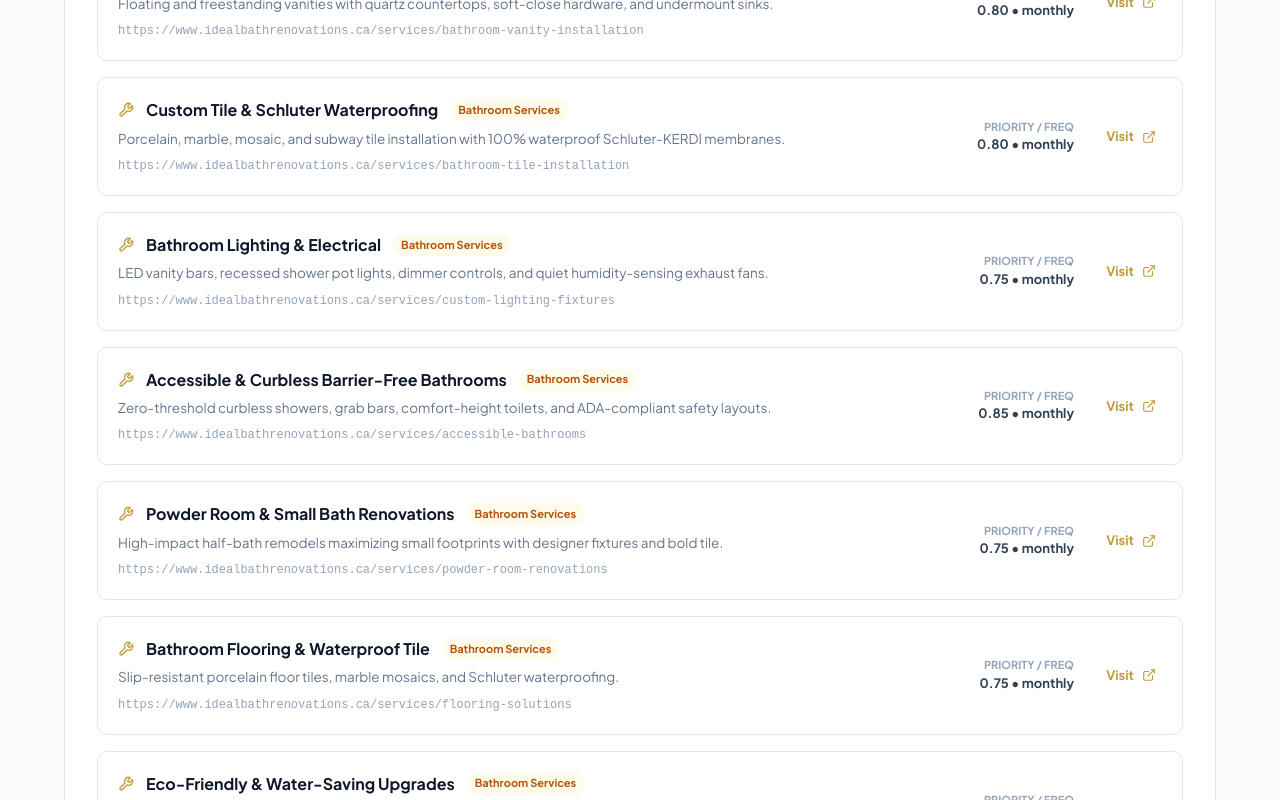
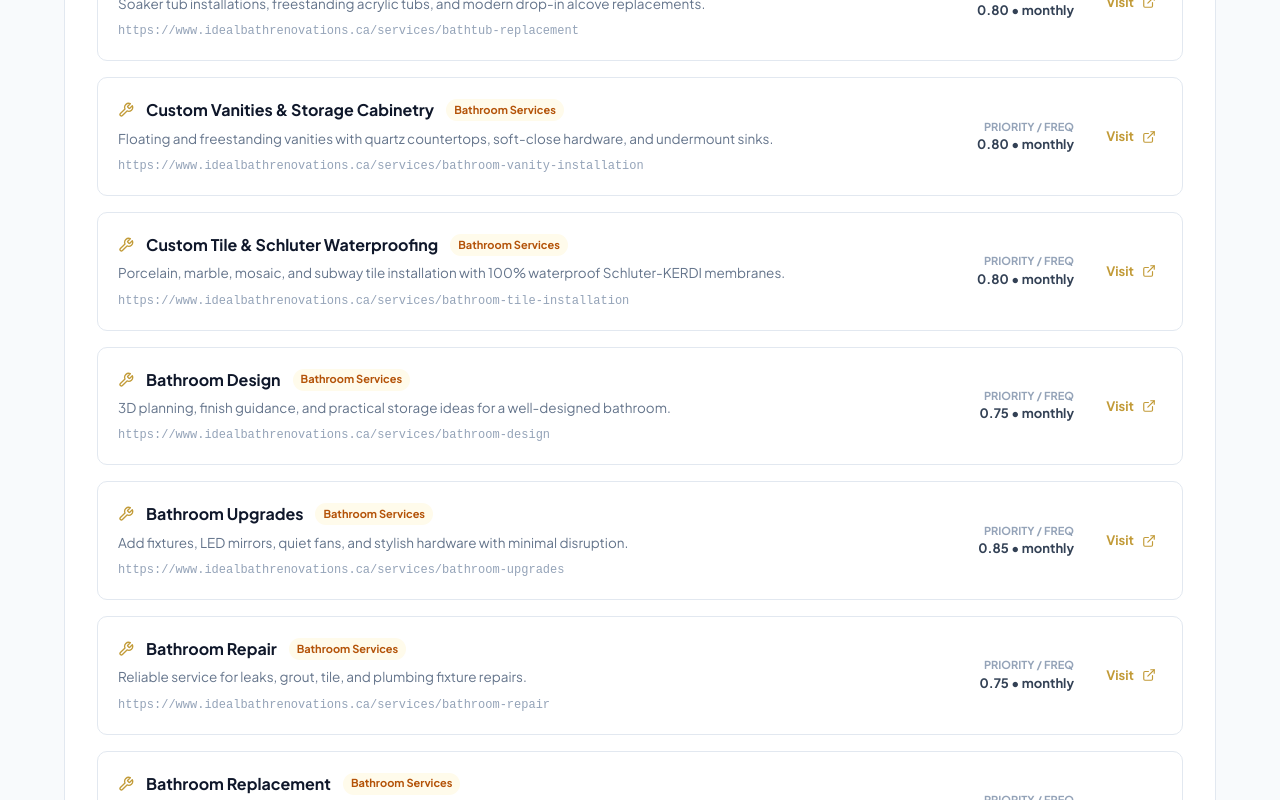
Before and after one commit to AdreesGujjar22/Ideal-Bath-Renovations, a React (Vite) app: page /sitemap in a window 1280 px wide. Shown: the part 2000-2800 px from the top of the page. Built offline with nearby package versions, Linux system fonts and the light colour scheme; the HTML template or start-up script is replaced by a standard one.

Commit message:
fix urls

```diff
--- a/src/App.tsx
+++ b/src/App.tsx
@@ -134,7 +134,7 @@
               {/* Legacy skin-care routes redirected to modern renovation equivalents */}
               <Route path="/treatments" element={<Navigate to="/services" replace />} />
               <Route path="/rfMicroNeedling" element={<Navigate to="/services/shower-remodeling" replace />} />
-              <Route path="/resurfacingTreatment" element={<Navigate to="/services/bathtub-replacement" replace />} />
+              <Route path="/resurfacingTreatment" element={<Navigate to="/services/shower-remodeling" replace />} />
               <Route path="/nanoneedling" element={<Navigate to="/services/bathroom-upgrades" replace />} />
 
               {/* Catch-all fallback */}
--- a/src/pages/NanoNeedling.tsx
+++ b/src/pages/NanoNeedling.tsx
@@ -14,13 +14,13 @@
       <SEO
         title="ADA Accessible & Barrier-Free Bathrooms Langley | Ideal Bath Renovations"
         description="Certified aging-in-place and ADA barrier-free bathroom remodeling in Langley, BC. Zero-threshold curbless showers, grab bar reinforcement, and comfort-height fixtures."
-        canonical="https://www.idealbathrenovations.ca/nanoneedling"
+        canonical="https://www.idealbathrenovations.ca/services/bathroom-upgrades"
         keywords="ADA Accessible Bathroom, Barrier Free Shower, Wheelchair Accessible Bathroom Langley, Aging in Place Renovations BC"
       />
       <Breadcrumbs
         items={[
-          { label: "Services", path: "/treatments" },
-          { label: "ADA Accessibility", path: "/nanoneedling", icon: <Accessibility size={14} color="#c29b38" /> },
+          { label: "Services", path: "/services" },
+          { label: "ADA Accessibility", path: "/services/bathroom-upgrades", icon: <Accessibility size={14} color="#c29b38" /> },
         ]}
         badge="Zero-Threshold Safety"
       />
--- a/src/pages/ResurfacingTreatment.tsx
+++ b/src/pages/ResurfacingTreatment.tsx
@@ -15,13 +15,13 @@
       <SEO
         title="Walk-In Showers & Custom Steam Suites Langley | Ideal Bath Renovations"
         description="Luxury curbless walk-in showers, custom tile benches, frameless glass, and residential ThermaSol steam generator suites in Langley, BC."
-        canonical="https://www.idealbathrenovations.ca/resurfacingTreatment"
+        canonical="https://www.idealbathrenovations.ca/services/shower-remodeling"
         keywords="Walk In Shower Langley, Steam Shower Installation, Curbless Tile Shower, Luxury Ensuite Steam Suite BC"
       />
       <Breadcrumbs
         items={[
-          { label: "Services", path: "/treatments" },
-          { label: "Walk-In Showers & Steam", path: "/resurfacingTreatment", icon: <Bath size={14} color="#c29b38" /> },
+          { label: "Services", path: "/services" },
+          { label: "Walk-In Showers & Steam", path: "/services/shower-remodeling", icon: <Bath size={14} color="#c29b38" /> },
         ]}
         badge="Luxury Spa Grade"
       />
--- a/src/pages/RfMicroNeedling.tsx
+++ b/src/pages/RfMicroNeedling.tsx
@@ -16,13 +16,13 @@
       <SEO
         title="Tub-to-Shower Conversions Langley | Ideal Bath Renovations"
         description="Convert your old bathtub into a modern walk-in tile shower. Fast turnaround, 100% Schluter waterproofing, heavy frameless glass, and lifetime protection in Langley, BC."
-        canonical="https://www.idealbathrenovations.ca/rfMicroNeedling"
+        canonical="https://www.idealbathrenovations.ca/services/shower-remodeling"
         keywords="Tub to Shower Conversion, Bathtub Replacement, Walk In Tile Shower, Schluter Waterproofing Langley BC"
       />
       <Breadcrumbs
         items={[
-          { label: "Services", path: "/treatments" },
-          { label: "Tub-to-Shower Conversions", path: "/rfMicroNeedling", icon: <ShowerHead size={14} color="#c29b38" /> },
+          { label: "Services", path: "/services" },
+          { label: "Tub-to-Shower Conversions", path: "/services/shower-remodeling", icon: <ShowerHead size={14} color="#c29b38" /> },
         ]}
         badge="Completed in 5-7 Days"
       />
--- a/src/pages/SitemapPage.tsx
+++ b/src/pages/SitemapPage.tsx
@@ -89,6 +89,16 @@
     changefreq: "monthly",
     lastmod: "2026-09-05",
   },
+  {
+    url: "https://www.idealbathrenovations.ca/reviews",
+    path: "/reviews",
+    title: "Client Reviews",
+    description: "Read reviews from homeowners about bathroom remodeling projects in Langley and the Fraser Valley.",
+    category: "Core Pages",
+    priority: "0.85",
+    changefreq: "monthly",
+    lastmod: "2026-09-05",
+  },
 
   // 12 Services
   {
@@ -142,70 +152,70 @@
     lastmod: "2026-09-05",
   },
   {
-    url: "https://www.idealbathrenovations.ca/services/custom-lighting-fixtures",
-    path: "/services/custom-lighting-fixtures",
-    title: "Bathroom Lighting & Electrical",
-    description: "LED vanity bars, recessed shower pot lights, dimmer controls, and quiet humidity-sensing exhaust fans.",
+    url: "https://www.idealbathrenovations.ca/services/bathroom-design",
+    path: "/services/bathroom-design",
+    title: "Bathroom Design",
+    description: "3D planning, finish guidance, and practical storage ideas for a well-designed bathroom.",
     category: "Bathroom Services",
     priority: "0.75",
     changefreq: "monthly",
     lastmod: "2026-09-05",
   },
   {
-    url: "https://www.idealbathrenovations.ca/services/accessible-bathrooms",
-    path: "/services/accessible-bathrooms",
-    title: "Accessible & Curbless Barrier-Free Bathrooms",
-    description: "Zero-threshold curbless showers, grab bars, comfort-height toilets, and ADA-compliant safety layouts.",
+    url: "https://www.idealbathrenovations.ca/services/bathroom-upgrades",
+    path: "/services/bathroom-upgrades",
+    title: "Bathroom Upgrades",
+    description: "Add fixtures, LED mirrors, quiet fans, and stylish hardware with minimal disruption.",
     category: "Bathroom Services",
     priority: "0.85",
     changefreq: "monthly",
     lastmod: "2026-09-05",
   },
   {
-    url: "https://www.idealbathrenovations.ca/services/powder-room-renovations",
-    path: "/services/powder-room-renovations",
-    title: "Powder Room & Small Bath Renovations",
-    description: "High-impact half-bath remodels maximizing small footprints with designer fixtures and bold tile.",
+    url: "https://www.idealbathrenovations.ca/services/bathroom-repair",
+    path: "/services/bathroom-repair",
+    title: "Bathroom Repair",
+    description: "Reliable service for leaks, grout, tile, and plumbing fixture repairs.",
     category: "Bathroom Services",
     priority: "0.75",
     changefreq: "monthly",
     lastmod: "2026-09-05",
   },
   {
-    url: "https://www.idealbathrenovations.ca/services/flooring-solutions",
-    path: "/services/flooring-solutions",
-    title: "Bathroom Flooring & Waterproof Tile",
-    description: "Slip-resistant porcelain floor tiles, marble mosaics, and Schluter waterproofing.",
+    url: "https://www.idealbathrenovations.ca/services/bathroom-replacement",
+    path: "/services/bathroom-replacement",
+    title: "Bathroom Replacement",
+    description: "Replace outdated bathroom fixtures with modern, efficient options.",
     category: "Bathroom Services",
     priority: "0.75",
     changefreq: "monthly",
     lastmod: "2026-09-05",
   },
   {
-    url: "https://www.idealbathrenovations.ca/services/eco-friendly-upgrades",
-    path: "/services/eco-friendly-upgrades",
-    title: "Eco-Friendly & Water-Saving Upgrades",
-    description: "WaterSense certified low-flow showerheads, dual-flush toilets, and sustainable building materials.",
+    url: "https://www.idealbathrenovations.ca/services/bathroom-installation",
+    path: "/services/bathroom-installation",
+    title: "Bathroom Installation",
+    description: "New bathroom fixtures, plumbing, tile, and complete build-outs.",
     category: "Bathroom Services",
     priority: "0.70",
     changefreq: "monthly",
     lastmod: "2026-09-05",
   },
   {
-    url: "https://www.idealbathrenovations.ca/services/smart-bathroom-tech",
-    path: "/services/smart-bathroom-tech",
-    title: "Smart Bathroom Technology Integration",
-    description: "Digital thermostatic valves, smart bidet toilets, anti-fog LED mirrors, and smart ventilation systems.",
+    url: "https://www.idealbathrenovations.ca/services/bathroom-restoration",
+    path: "/services/bathroom-restoration",
+    title: "Bathroom Restoration",
+    description: "Repair water damage, mold, subfloors, and waterproofing after bathroom damage.",
     category: "Bathroom Services",
     priority: "0.75",
     changefreq: "monthly",
     lastmod: "2026-09-05",
   },
   {
-    url: "https://www.idealbathrenovations.ca/services/luxury-ensuite-transformations",
-    path: "/services/luxury-ensuite-transformations",
-    title: "Luxury Master Ensuite Transformations",
-    description: "Spa-grade master suites featuring double vanities, freestanding soaking tubs, and custom steam showers.",
+    url: "https://www.idealbathrenovations.ca/services/bathroom-renovation",
+    path: "/services/bathroom-renovation",
+    title: "Bathroom Renovation",
+    description: "Modernize outdated bathrooms with new tile, vanities, fixtures, and efficient layouts.",
     category: "Bathroom Services",
     priority: "0.85",
     changefreq: "monthly",
@@ -223,16 +233,7 @@
     changefreq: "weekly",
     lastmod: "2026-09-05",
   },
-  {
-    url: "https://www.idealbathrenovations.ca/service-areas/langley-city",
-    path: "/service-areas/langley-city",
-    title: "Langley City Bathroom Renovations",
-    description: "Condo, townhouse, and detached home bathroom renovations in central Langley City neighborhoods.",
-    category: "Service Areas",
-    priority: "0.85",
-    changefreq: "weekly",
-    lastmod: "2026-09-05",
-  },
+
   {
     url: "https://www.idealbathrenovations.ca/service-areas/surrey",
     path: "/service-areas/surrey",
@@ -306,8 +307,8 @@
     <>
       <SEO
         title="HTML & XML Sitemap | Ideal Bath Renovations"
-        description="Complete URL directory and XML sitemap for Ideal Bath Renovations. View all 22 verified pages including remodeling services and Fraser Valley service areas."
-        canonical="https://www.idealbathrenovations.ca/sitemap.xml"
+        description="Complete URL directory and XML sitemap for Ideal Bath Renovations. View all 23 verified pages including remodeling services, client reviews, and Fraser Valley service areas."
+        canonical="https://www.idealbathrenovations.ca/sitemap"
       />
 
       <Box sx={{ backgroundColor: "#0f172a", color: "#ffffff", pt: { xs: 8, md: 10 }, pb: { xs: 6, md: 8 } }}>
@@ -315,7 +316,7 @@
           <Box sx={{ display: "inline-flex", alignItems: "center", gap: 1, px: 1.8, py: 0.6, borderRadius: "20px", backgroundColor: "rgba(194, 155, 56, 0.15)", border: "1px solid rgba(194, 155, 56, 0.4)", mb: 2 }}>
             <Globe size={15} color="#dfba5a" />
             <Typography sx={{ fontSize: "13px", fontWeight: 700, color: "#dfba5a", letterSpacing: "0.04em", textTransform: "uppercase" }}>
-              Live Indexed Directory &bull; 22 Verified URLs
+              Live Indexed Directory &bull; 23 Verified URLs
             </Typography>
           </Box>
           <Typography variant="h1" sx={{ fontFamily: "'Plus Jakarta Sans', sans-serif", fontSize: { xs: "28px", sm: "38px", md: "46px" }, fontWeight: 800, mb: 2 }}>
--- a/src/pages/Treatments.tsx
+++ b/src/pages/Treatments.tsx
@@ -12,12 +12,12 @@
       <SEO
         title="Bathroom Remodeling Services & Packages | Langley, BC"
         description="Comprehensive bathroom renovation services in Langley: full master ensuites, tub replacements, walk-in tile showers, vanity installs, and heated floors."
-        canonical="https://www.idealbathrenovations.ca/treatments"
+        canonical="https://www.idealbathrenovations.ca/services"
         keywords="Bathroom Remodeling Services, Bathroom Renovation Packages, Langley BC, Shower Remodel, Vanity Installation, Tile Waterproofing"
       />
       <Breadcrumbs
         items={[
-          { label: "Services Catalog", path: "/treatments", icon: <Wrench size={14} color="#c29b38" /> },
+          { label: "Services Catalog", path: "/services", icon: <Wrench size={14} color="#c29b38" /> },
         ]}
         badge="19 Specialized Services"
       />
```
Also changed, not shown: public/llms.txt, 1 other file (tests, documents, lock files or other folders).
